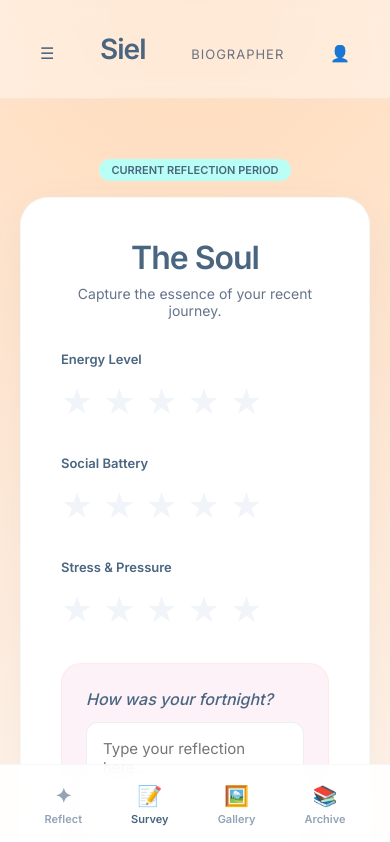
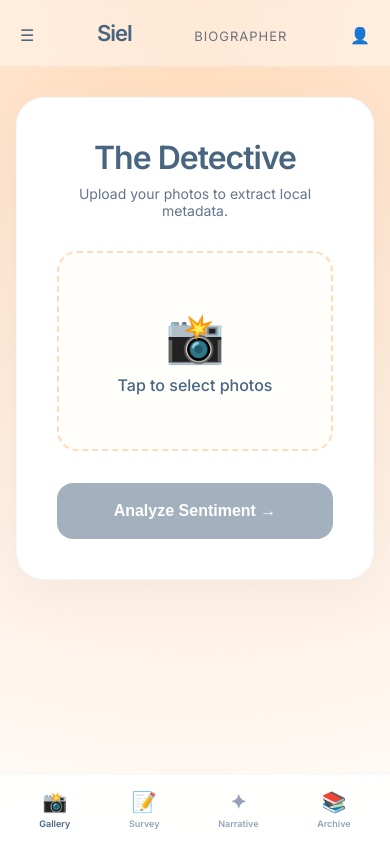
Before and after one commit to DJ-jang197/Gallery_Recap, a React (Vite) app in the folder Siel_React/: page / in a window 390 px wide. Shown: the top 842 px of the page. Built offline with nearby package versions, Linux system fonts and the light colour scheme.

Commit message:
Phase 6: Gallery Integration & Mobile Responsiveness

```diff
--- a/Siel_React/src/App.jsx
+++ b/Siel_React/src/App.jsx
@@ -1,7 +1,35 @@
-import React from 'react';
+import React, { useState } from 'react';
+import GalleryUpload from './components/GalleryUpload';
 import Survey from './components/Survey';
+import SynthesisResult from './components/SynthesisResult';
+
+const STEPS = {
+  UPLOAD: 'UPLOAD',
+  SURVEY: 'SURVEY',
+  SYNTHESIS: 'SYNTHESIS'
+};
 
 function App() {
+  const [currentStep, setCurrentStep] = useState(STEPS.UPLOAD);
+  const [synthesizedContent, setSynthesizedContent] = useState('');
+
+  const handleUploadComplete = () => {
+    setCurrentStep(STEPS.SURVEY);
+  };
+
+  const handleSurveyComplete = (surveyState) => {
+    // Simulate Synthesis logic from Phase 4
+    const mockProse = `The last two weeks have been a testament to your quiet resilience. While your energy levels dipped slightly during the mid-period, the photos from your gallery reveal moments of unexpected joy—a shared coffee, a sunset walk. Your reflection on "${surveyState.reflection}" suggests you're moving toward a place of deeper clarity.`;
+
+    setSynthesizedContent(mockProse);
+    setCurrentStep(STEPS.SYNTHESIS);
+  };
+
+  const handleReset = () => {
+    setCurrentStep(STEPS.UPLOAD);
+    setSynthesizedContent('');
+  };
+
   return (
     <div className="app-layout">
       <header className="app-header">
@@ -12,32 +40,34 @@ function App() {
       </header>
 
       <main className="app-main">
-        <div className="report-tag" style={{
-          background: 'var(--pale-cyan)',
-          padding: '4px 12px',
-          borderRadius: '20px',
-          fontSize: '11px',
-          fontWeight: '700',
-          marginBottom: '16px',
-          textTransform: 'uppercase'
-        }}>
-          Current Reflection Period
-        </div>
-        <Survey />
+        {currentStep === STEPS.UPLOAD && (
+          <GalleryUpload onComplete={handleUploadComplete} />
+        )}
+
+        {currentStep === STEPS.SURVEY && (
+          <Survey onComplete={handleSurveyComplete} />
+        )}
+
+        {currentStep === STEPS.SYNTHESIS && (
+          <SynthesisResult
+            content={synthesizedContent}
+            onReset={handleReset}
+          />
+        )}
       </main>
 
       <nav className="bottom-nav">
-        <div className="nav-item">
-          <span className="icon">✦</span>
-          <span>Reflect</span>
+        <div className={`nav-item ${currentStep === STEPS.UPLOAD ? 'active' : ''}`}>
+          <span className="icon">📸</span>
+          <span>Gallery</span>
         </div>
-        <div className="nav-item active">
+        <div className={`nav-item ${currentStep === STEPS.SURVEY ? 'active' : ''}`}>
           <span className="icon">📝</span>
           <span>Survey</span>
         </div>
-        <div className="nav-item">
-          <span className="icon">🖼️</span>
-          <span>Gallery</span>
+        <div className={`nav-item ${currentStep === STEPS.SYNTHESIS ? 'active' : ''}`}>
+          <span className="icon">✦</span>
+          <span>Narrative</span>
         </div>
         <div className="nav-item">
           <span className="icon">📚</span>
--- /dev/null
+++ b/Siel_React/src/components/GalleryUpload.css
@@ -0,0 +1,115 @@
+.gallery-container {
+  width: 100%;
+  max-width: 500px;
+  background: var(--card-bg);
+  border: 1px solid rgba(73, 101, 128, 0.05);
+  border-radius: 28px;
+  padding: 40px;
+  box-shadow: 0 16px 48px rgba(73, 101, 128, 0.06);
+}
+
+.gallery-container h2 {
+  margin: 0 0 8px;
+  font-size: 32px;
+  font-weight: 600;
+  letter-spacing: -1px;
+  color: var(--deep-slate);
+  text-align: center;
+}
+
+.gallery-container .subtitle {
+  margin: 0 0 32px;
+  font-size: 14px;
+  color: #64748b;
+  font-weight: 400;
+  text-align: center;
+}
+
+.drop-zone {
+  position: relative;
+  width: 100%;
+  height: 200px;
+  border: 2px dashed var(--peach);
+  border-radius: 20px;
+  background: #fffefb;
+  display: flex;
+  flex-direction: column;
+  align-items: center;
+  justify-content: center;
+  overflow: hidden;
+  transition: all 0.3s ease;
+}
+
+.drop-zone.has-files {
+  border-style: solid;
+  border-color: var(--sky-blue);
+  background: #f0f9ff;
+}
+
+.drop-zone input {
+  position: absolute;
+  width: 100%;
+  height: 100%;
+  opacity: 0;
+  cursor: pointer;
+}
+
+.drop-content {
+  text-align: center;
+  pointer-events: none;
+}
+
+.drop-content .icon {
+  font-size: 48px;
+  margin-bottom: 8px;
+  display: block;
+}
+
+.drop-content p {
+  margin: 0;
+  font-size: 16px;
+  font-weight: 500;
+  color: var(--deep-slate);
+}
+
+.progress-bar {
+  position: absolute;
+  bottom: 0;
+  left: 0;
+  width: 100%;
+  height: 6px;
+  background: #e2e8f0;
+}
+
+.progress-bar .fill {
+  height: 100%;
+  background: var(--sky-blue);
+  transition: width 0.3s ease;
+}
+
+.next-btn {
+  width: 100%;
+  height: 56px;
+  border: none;
+  border-radius: 16px;
+  cursor: pointer;
+  margin-top: 32px;
+  font-size: 16px;
+  font-weight: 600;
+  background: var(--deep-slate);
+  color: #ffffff;
+  box-shadow: 0 8px 16px rgba(73, 101, 128, 0.15);
+  transition: all 0.3s ease;
+}
+
+.next-btn:disabled {
+  opacity: 0.5;
+  cursor: not-allowed;
+  transform: none;
+  box-shadow: none;
+}
+
+.next-btn:hover:not(:disabled) {
+  transform: translateY(-2px);
+  box-shadow: 0 12px 24px rgba(73, 101, 128, 0.2);
+}
--- /dev/null
+++ b/Siel_React/src/components/GalleryUpload.jsx
@@ -0,0 +1,64 @@
+import React, { useState } from 'react';
+import './GalleryUpload.css';
+
+/**
+ * Component for uploading gallery photos to initiate metadata extraction.
+ */
+const GalleryUpload = ({ onComplete }) => {
+  const [uploading, setUploading] = useState(false);
+  const [progress, setProgress] = useState(0);
+  const [files, setFiles] = useState([]);
+
+  const handleFileChange = (e) => {
+    const selectedFiles = Array.from(e.target.files);
+    setFiles(selectedFiles);
+
+    // Simulate extraction process
+    setUploading(true);
+    let currentProgress = 0;
+    const interval = setInterval(() => {
+      currentProgress += 10;
+      setProgress(currentProgress);
+      if (currentProgress >= 100) {
+        clearInterval(interval);
+        setUploading(false);
+      }
+    }, 200);
+  };
+
+  return (
+    <div className="gallery-container">
+      <h2>The Detective</h2>
+      <p className="subtitle">Upload your photos to extract local metadata.</p>
+
+      <div className={`drop-zone ${files.length > 0 ? 'has-files' : ''}`}>
+        <input
+          type="file"
+          multiple
+          accept="image/*"
+          onChange={handleFileChange}
+          disabled={uploading}
+        />
+        <div className="drop-content">
+          <span className="icon">📸</span>
+          <p>{files.length > 0 ? `${files.length} Photos Selected` : 'Tap to select photos'}</p>
+        </div>
+        {uploading && (
+          <div className="progress-bar">
+            <div className="fill" style={{ width: `${progress}%` }}></div>
+          </div>
+        )}
+      </div>
+
+      <button
+        className="next-btn"
+        disabled={files.length === 0 || uploading}
+        onClick={onComplete}
+      >
+        Analyze Sentiment →
+      </button>
+    </div>
+  );
+};
+
+export default GalleryUpload;
--- a/Siel_React/src/components/Survey.jsx
+++ b/Siel_React/src/components/Survey.jsx
@@ -8,7 +8,7 @@ import './Survey.css';
  * Changes the reflective prompt based on Bi-Weekly vs Monthly.
  * Builds the SurveyState object internally.
  */
-const Survey = () => {
+const Survey = ({ onComplete }) => {
   const [cadence, setCadence] = useState('biweekly');
   const [scores, setScores] = useState({ energy: 0, social: 0, stress: 0 });
   const [reflection, setReflection] = useState('');
@@ -41,9 +41,7 @@ const Survey = () => {
       reflection
     };
 
-    // In Phase 4, this state is sent to the backend/AI
-    console.log("Survey State Synchronized:", surveyState);
-    alert('Reflection captured. Ready for Synthesis.');
+    onComplete(surveyState);
   };
 
   const renderStars = (category) => {
--- /dev/null
+++ b/Siel_React/src/components/SynthesisResult.css
@@ -0,0 +1,93 @@
+.synthesis-container {
+  width: 100%;
+  max-width: 500px;
+  background: var(--card-bg);
+  border: 1px solid rgba(73, 101, 128, 0.05);
+  border-radius: 28px;
+  padding: 40px;
+  box-shadow: 0 16px 48px rgba(73, 101, 128, 0.06);
+  animation: fadeIn 0.8s ease;
+}
+
+.header-meta {
+  display: flex;
+  justify-content: space-between;
+  align-items: center;
+  margin-bottom: 24px;
+}
+
+.header-meta .tag {
+  background: var(--pale-cyan);
+  padding: 4px 12px;
+  border-radius: 20px;
+  font-size: 11px;
+  font-weight: 700;
+  text-transform: uppercase;
+}
+
+.header-meta .date {
+  font-size: 12px;
+  color: #94a3b8;
+}
+
+.synthesis-container h2 {
+  margin: 0 0 24px;
+  font-size: 32px;
+  font-weight: 600;
+  letter-spacing: -1px;
+  color: var(--deep-slate);
+}
+
+.narrative-body {
+  font-size: 16px;
+  line-height: 1.8;
+  color: #334155;
+  margin-bottom: 32px;
+  white-space: pre-wrap;
+}
+
+.quote-card {
+  background: #fdf2f8;
+  padding: 32px;
+  border-radius: 24px;
+  text-align: center;
+  margin-bottom: 32px;
+}
+
+.quote-card .icon {
+  font-size: 24px;
+  display: block;
+  margin-bottom: 12px;
+  color: var(--peach);
+}
+
+.quote-card p {
+  margin: 0;
+  font-size: 18px;
+  font-weight: 500;
+  color: var(--deep-slate);
+  font-style: italic;
+  line-height: 1.6;
+}
+
+.reset-btn {
+  width: 100%;
+  height: 52px;
+  border: 1px solid var(--deep-slate);
+  border-radius: 16px;
+  background: transparent;
+  color: var(--deep-slate);
+  font-size: 15px;
+  font-weight: 600;
+  cursor: pointer;
+  transition: all 0.3s ease;
+}
+
+.reset-btn:hover {
+  background: #f8fafc;
+}
+
+@keyframes fadeIn {
+  from { opacity: 0; transform: scale(0.98); }
+  to { opacity: 1; transform: scale(1); }
+}
--- /dev/null
+++ b/Siel_React/src/components/SynthesisResult.jsx
@@ -0,0 +1,33 @@
+import React from 'react';
+import './SynthesisResult.css';
+
+/**
+ * Component displaying the final synthesized journal entry.
+ */
+const SynthesisResult = ({ content, onReset }) => {
+  return (
+    <div className="synthesis-container">
+      <div className="header-meta">
+        <span className="tag">Final Narrative</span>
+        <span className="date">{new Date().toLocaleDateString()}</span>
+      </div>
+
+      <h2>The Turning Point</h2>
+
+      <div className="narrative-body">
+        {content || "Generating your story..."}
+      </div>
+
+      <div className="quote-card">
+        <span className="icon">✧</span>
+        <p>"Peace is not the absence of work, but the presence of purpose."</p>
+      </div>
+
+      <button className="reset-btn" onClick={onReset}>
+        Start New Reflection
+      </button>
+    </div>
+  );
+};
+
+export default SynthesisResult;
--- a/Siel_React/src/index.css
+++ b/Siel_React/src/index.css
@@ -98,3 +98,36 @@ html, body {
 .nav-item .icon {
   font-size: 20px;
 }
+
+/* --- Mobile Frame Adjustments --- */
+@media (max-width: 600px) {
+  .app-header {
+    padding: 20px;
+  }
+
+  .app-header h1 {
+    font-size: 22px;
+  }
+
+  .app-main {
+    padding: 30px 16px 120px;
+  }
+
+  .survey-container, .gallery-container, .synthesis-container {
+    padding: 24px 20px;
+    border-radius: 20px;
+  }
+
+  .survey-container h2, .gallery-container h2, .synthesis-container h2 {
+    font-size: 24px;
+  }
+
+  .bottom-nav {
+    height: 70px;
+    padding: 0 10px;
+  }
+
+  .nav-item span:not(.icon) {
+    font-size: 9px;
+  }
+}
```
Also changed, not shown: 1 other file (tests, documents, lock files or other folders).
